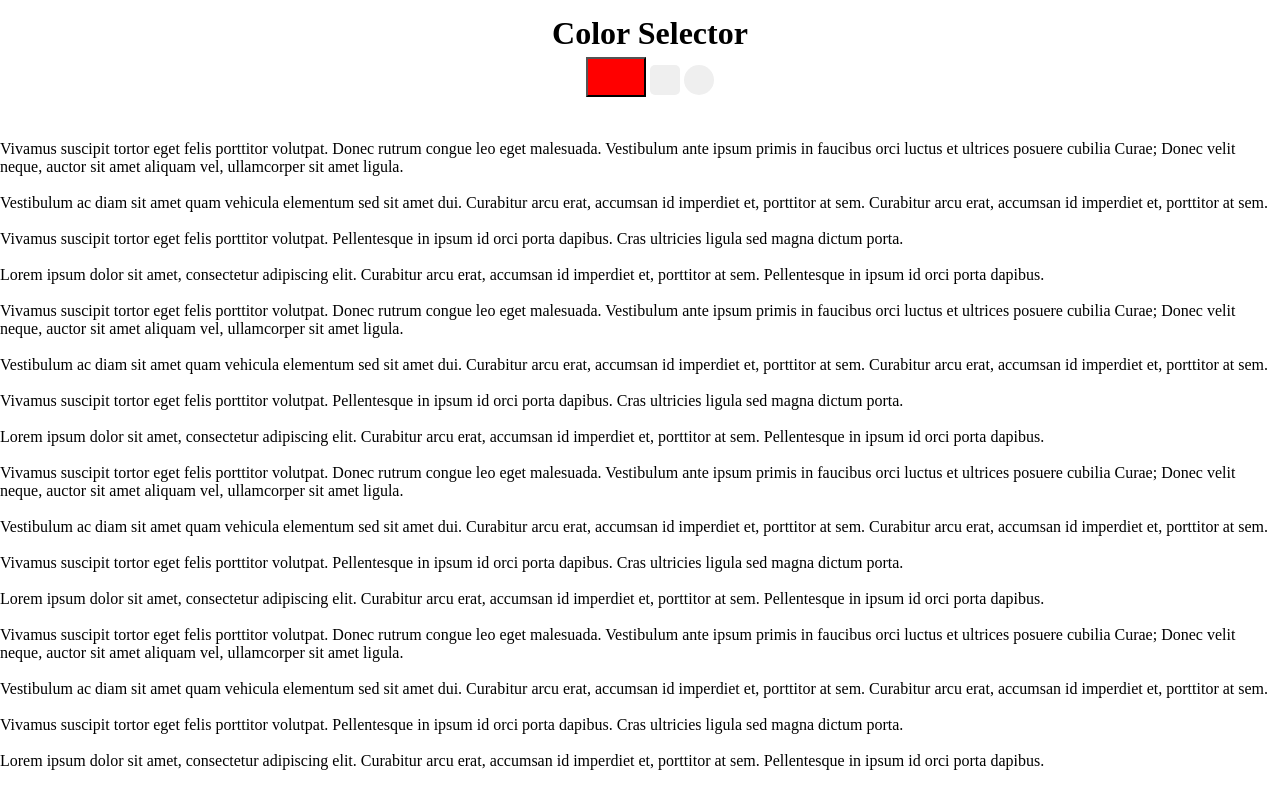
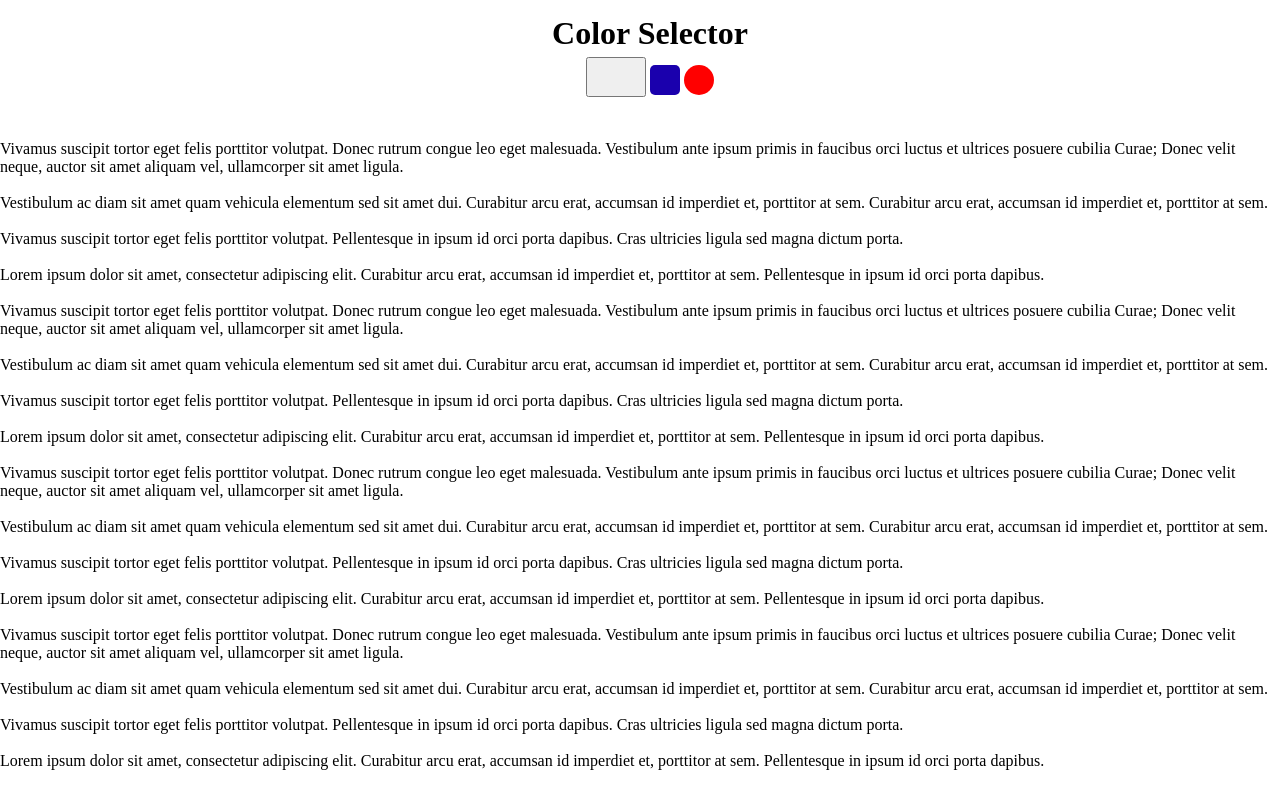
Before and after one commit to R-TEK/colr_pickr, a website: page src/sample.html in a window 1280 px wide. Shown: the top 788 px of the page. Drawn offline with Linux system fonts and the light colour scheme; files that its build step writes are made by us from their sources.

Commit message:
Fixed issue with changing HSL inputs will bug out

```diff
--- a/src/js/color_text_values.js
+++ b/src/js/color_text_values.js
@@ -109,9 +109,11 @@ document.querySelectorAll('.hsla_input').forEach((element) => {
 		if (hslaInput[2].value > 100) throw 'Value must be below 100';
 		if (hslaInput[3].value > 1) throw 'Value must be equal to or below 1';
 
+		console.log(hslaInput[0].value, hslaInput[1].value, hslaInput[2].value, hslaInput[3].value);
+
 		// Updating the picker
 		updateColorDisplays(
-			`rgba(${hslaInput[0].value}, ${hslaInput[1].value}%, ${hslaInput[2].value}%, ${hslaInput[3].value})`
+			`hsl(${hslaInput[0].value}, ${hslaInput[1].value}%, ${hslaInput[2].value}%, ${hslaInput[3].value})`
 		);
 	});
 });
--- a/src/sample.html
+++ b/src/sample.html
@@ -195,9 +195,9 @@
 		</p>
 		<script type="text/javascript" src="../build/color_picker.js"></script>
 		<script type="text/javascript">
-			let bob = new ColorPicker(document.getElementById('title'), '#ff0000');
-			let text = new ColorPicker(document.getElementById('text'));
-			let background = new ColorPicker(document.getElementById('background'));
+			let bob = new ColorPicker(document.getElementById('title'));
+			let text = new ColorPicker(document.getElementById('text'), '#1a00ad');
+			let background = new ColorPicker(document.getElementById('background'), '#ff0000');
 
 			document.getElementById('title').addEventListener('colorChange', function () {
 				document.getElementById('ti').style.color = event.detail.color;
```
Also changed, not shown: build/color_picker.js.
